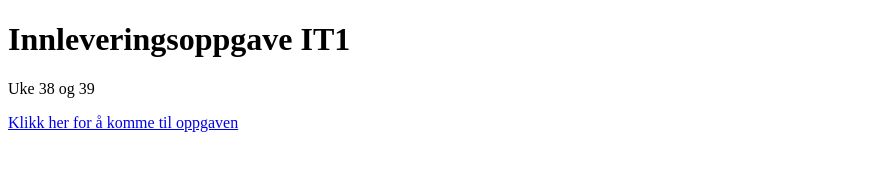
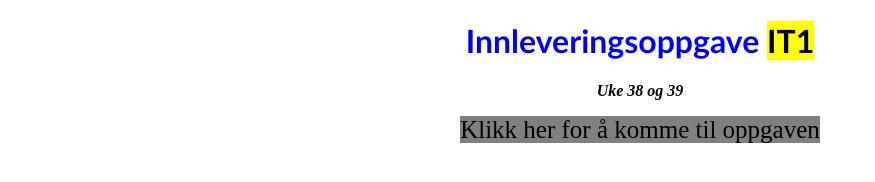
Before and after one commit to a-malla06/Informasjonsteknologi_1, a plain HTML site: page Innleverigsoppgave_1.html in a window 1280 px wide. Shown: the whole page, without its empty margins (0-875 px from the left). Drawn offline with Linux system fonts and the light colour scheme.

Commit message:
Update Innleverigsoppgave_1.html

```diff
--- a/Innleverigsoppgave_1.html
+++ b/Innleverigsoppgave_1.html
@@ -2,7 +2,7 @@
 <html lang="en">
 <head>
     <title>Innleveringsoppgave IT1</title>
-    <link rel="stylesheet" href="Innleveringsoppgave_1_html.css">
+    <link rel="stylesheet" href="Innleveringsoppgave_1.css">
     <meta charset="utf-8">
 </head>
 <body>
```
